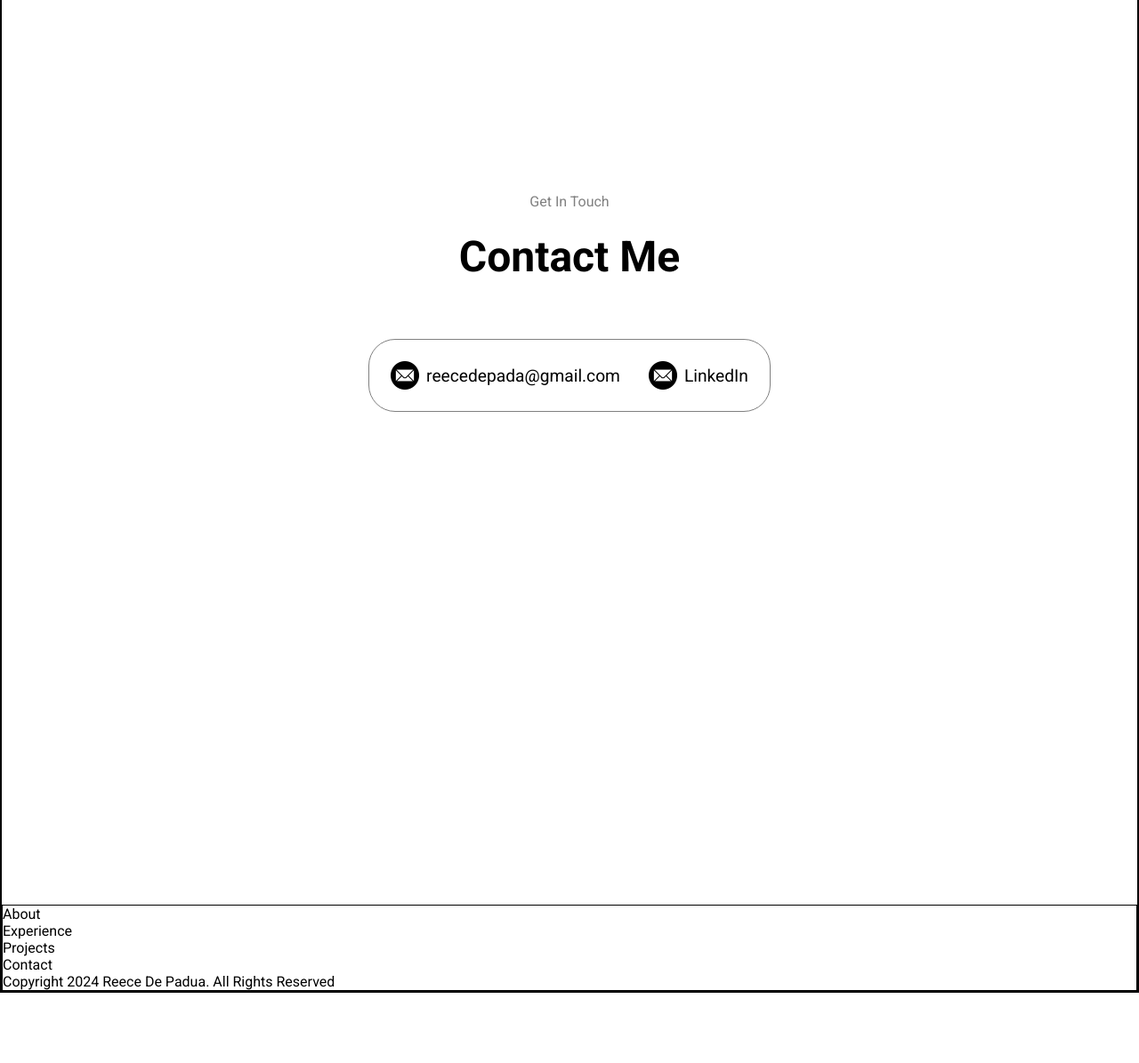
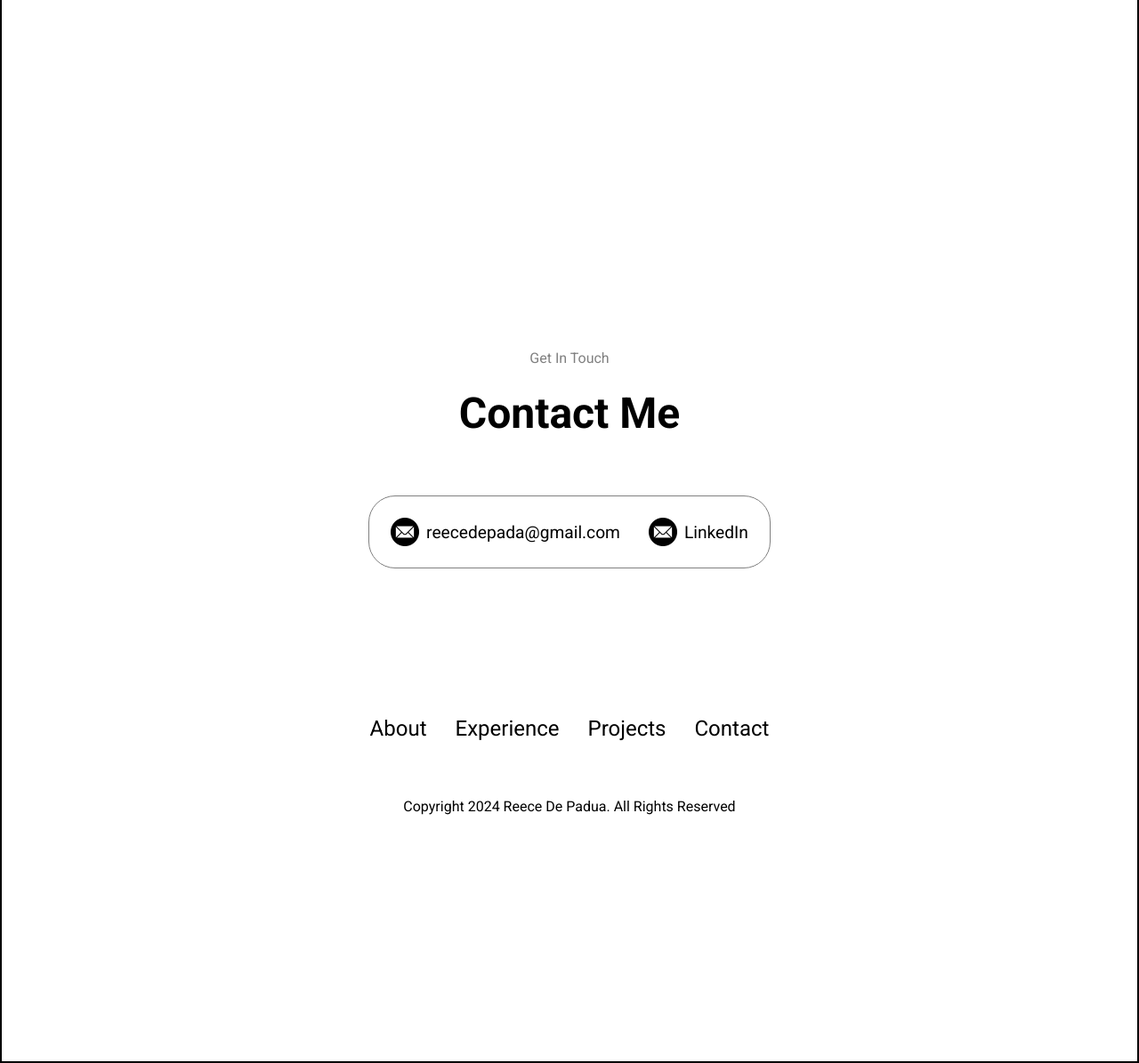
Before and after one commit to Reece-06/My_Portfolio, a Django app: page / in a window 1280 px wide. Shown: the part 3241-4436 px from the top of the page at 89% size. Before the commit the page ends 4357 px from the top, so only its background shows below. Run offline with Django 5.2, Linux system fonts and the light colour scheme.

Commit message:
footer done

```diff
--- a/portfolio/portfolio/static/portfolio/css/contactstyles.css
+++ b/portfolio/portfolio/static/portfolio/css/contactstyles.css
@@ -1,6 +1,9 @@
 .contact{
     height: 100vh;
     width: 100%;
+
+
+
 }
 .contacthead{
     width: fit-content;
@@ -8,7 +11,8 @@
     display: flex;
     flex-flow: column wrap;
     align-items: center;
-    margin-top: 4rem;
+    margin-top: 30vh;
+
 }
 .contacttxt1{
     margin-bottom: 1.5rem;
@@ -30,7 +34,6 @@
     margin-top: 4rem;
 }
 .contactdetail{
-
     display: flex;
     gap: 0.5rem;
 }
--- a/portfolio/portfolio/static/portfolio/css/footerstyles.css
+++ b/portfolio/portfolio/static/portfolio/css/footerstyles.css
@@ -1,5 +1,30 @@
+
 .footer{
     display: flex;
     flex-direction: column;
-    border: 1px solid black;
+    gap: 4rem;
+    width: fit-content;
+    margin: 0 auto;
+    margin-top: 13%;
+    align-items: center;
 }
+.footer ul{
+    list-style: none;
+    display: flex;
+    justify-content: center;
+    gap: 2rem;
+
+}
+.footer li{
+    font-size: 1.5rem;
+}
+.footerlink{
+    text-decoration: none;
+    color: black;
+    transition: text-decoration 0.5s, color 0.5s;
+}
+.footerlink:hover{
+    color: grey;
+    text-decoration: underline;
+    text-underline-offset: 10px;
+}
--- a/portfolio/portfolio/templates/portfolio/includes/footer.html
+++ b/portfolio/portfolio/templates/portfolio/includes/footer.html
@@ -1,9 +1,10 @@
-<footer class="footer">
-    <ul>
-        <li>About</li>
-        <li>Experience</li>
-        <li>Projects</li>
-        <li>Contact</li>
-    </ul>
-    <p>Copyright 2024 Reece De Padua. All Rights Reserved</p>
-</footer>
+
+    <footer class="footer">
+        <ul>
+            <li><a href="" class="footerlink">About</a></li>
+            <li><a href="" class="footerlink">Experience</a></li>
+            <li><a href="" class="footerlink">Projects</a></li>
+            <li><a href="" class="footerlink">Contact</a></li>
+        </ul>
+        <p>Copyright 2024 Reece De Padua. All Rights Reserved</p>
+    </footer>
--- a/portfolio/portfolio/templates/portfolio/index.html
+++ b/portfolio/portfolio/templates/portfolio/index.html
@@ -225,6 +225,7 @@
         </section>
         <!-- Contact Section -->
         <section class="contact">
+
                 <div class="contacthead">
                     <p class="contacttxt contacttxt1">Get In Touch</p>
                     <p class="contacttxt contacttxt2">Contact Me</p>
@@ -245,8 +246,10 @@
                         </a>
                     </div>
                 </div>
-        </section>
+
             <!-- Footer Section -->
             {% include "portfolio/includes/footer.html" %}
+        </section>
+
 </body>
 </html>
```
Lines whose indentation alone changed are shown as unchanged.
